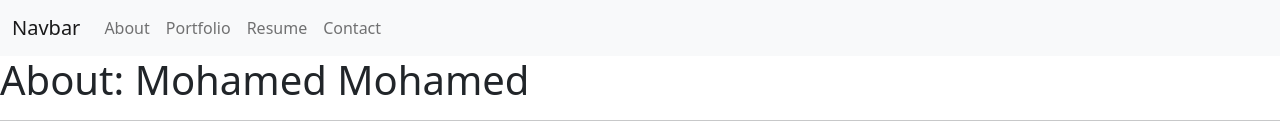
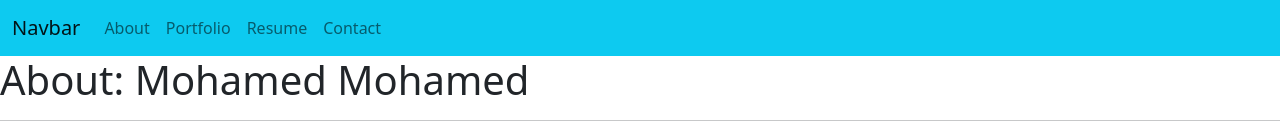
Before and after one commit to Akhi2time/REACT-PORTFOLIO, a React (Create React App) app: page / in a window 1280 px wide. Shown: the top 135 px of the page. Built offline with nearby package versions, Linux system fonts and the light colour scheme.

Commit message:
Navbar Color-Change

```diff
--- a/src/App.css
+++ b/src/App.css
@@ -14,14 +14,14 @@
 }
 
 .App-header {
-  background-color: #282c34;
+  background-color: #032b4d;
   min-height: 100vh;
   display: flex;
   flex-direction: column;
   align-items: center;
   justify-content: center;
   font-size: calc(10px + 2vmin);
-  color: white;
+  color: rgb(22, 114, 184);
 }
 
 .App-link {
--- a/src/components/Navbar.js
+++ b/src/components/Navbar.js
@@ -3,7 +3,7 @@ import { NavLink } from 'react-router-dom'
 
 function Navbar() {
     return (
-        <nav className="navbar navbar-expand-lg bg-light">
+        <nav className="navbar navbar-expand-lg bg-info">
         <div className="container-fluid">
           <a className="navbar-brand" href="#">Navbar</a>
           <button className="navbar-toggler" type="button" data-bs-toggle="collapse" data-bs-target="#navbarNav" aria-controls="navbarNav" aria-expanded="false" aria-label="Toggle navigation">
```
